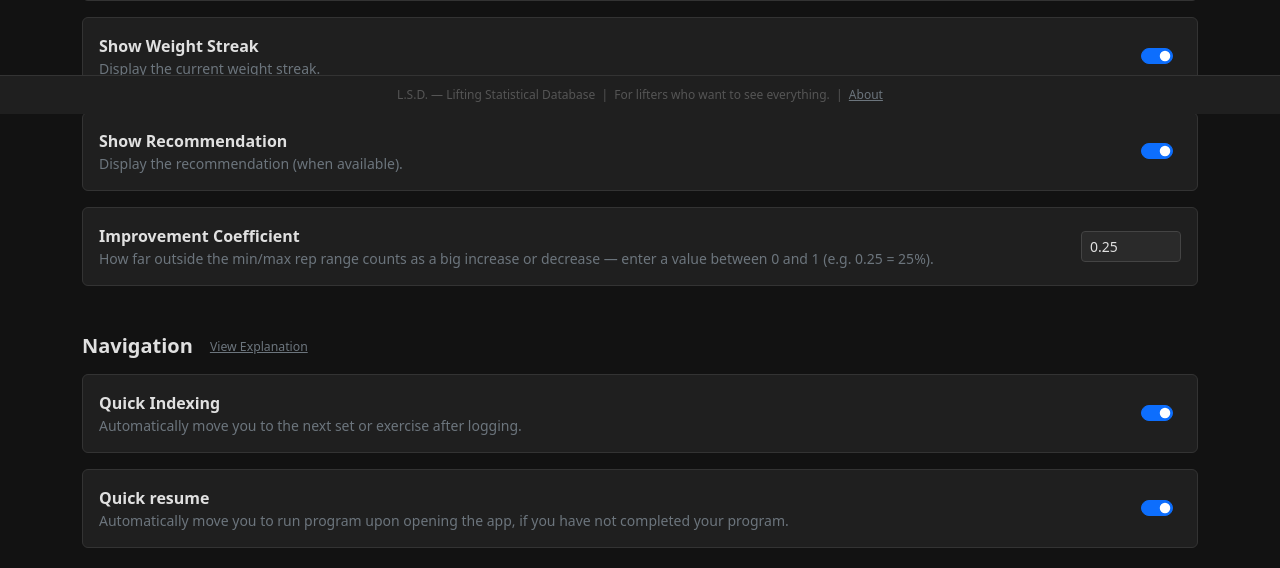
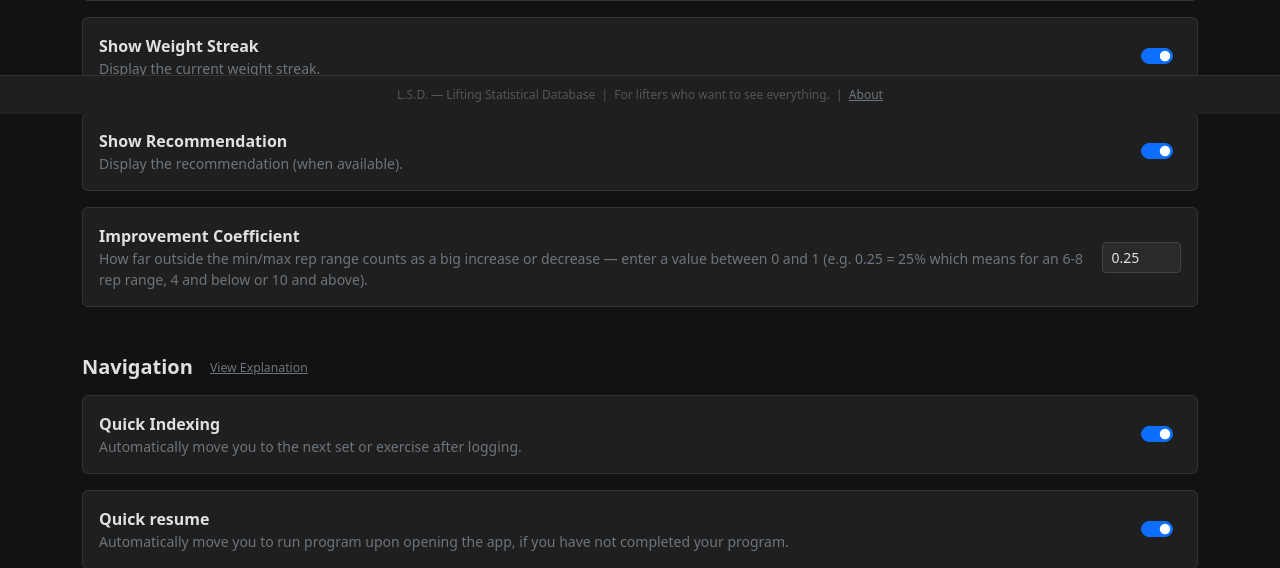
Before and after one commit to ErikAfdahl/liftingTracker, a Flask app: page /settings in a window 1280 px wide. Shown: the part 686-1254 px from the top of the page. Run offline with Flask 3, Linux system fonts and the light colour scheme; the visitor is signed in with stand-in values (Sample User, id 1); data that the repository does not hold is empty.

Commit message:
explanation

```diff
--- a/templates/settings.html
+++ b/templates/settings.html
@@ -142,7 +142,7 @@
             <div class="card-body d-flex justify-content-between align-items-center">
                 <div>
                     <span class="fw-bold">Improvement Coefficient</span>
-                    <p class="text-secondary small mb-0">How far outside the min/max rep range counts as a big increase or decrease — enter a value between 0 and 1 (e.g. 0.25 = 25%).</p>
+                    <p class="text-secondary small mb-0">How far outside the min/max rep range counts as a big increase or decrease — enter a value between 0 and 1 (e.g. 0.25 = 25% which means for an 6-8 rep range, 4 and below or 10 and above).</p>
                 </div>
                 <div class="ms-3" style="width: 100px;">
                     <input type="number" class="form-control form-control-sm"
```
